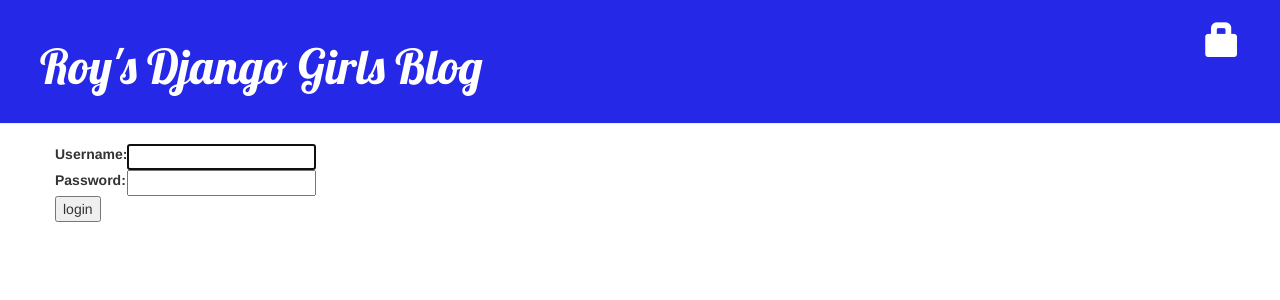
After one commit to RoyGithubAccount/my-first-blog, a Django app: page /accounts/login/ in a window 1280 px wide. The commit adds this page. Shown: the top 300 px of the page. Run offline with Django 3.2, Linux system fonts and the light colour scheme; some libraries are stand-ins or nearby versions.

Commit message:
Login added

```diff
--- a/blog/templates/blog/base.html
+++ b/blog/templates/blog/base.html
@@ -14,6 +14,8 @@
         {% if user.is_authenticated %}
             <a href="{% url 'post_new' %}" class="top-menu"><span class="glyphicon glyphicon-plus"></span></a>
             <a href="{% url 'post_draft_list' %}" class="top-menu"><span class="glyphicon glyphicon-edit"></span></a>
+        {% else %}
+            <a href="{% url 'login' %}" class="top-menu"><span class="glyphicon glyphicon-lock"></span></a>
         {% endif %}
         <h1><a href="/">Roy's Django Girls Blog</a></h1>
     </div>
--- /dev/null
+++ b/blog/templates/registration/login.html
@@ -0,0 +1,28 @@
+<!DOCTYPE html>
+<html lang="en">
+{% extends "blog/base.html" %}
+
+{% block content %}
+
+{% if form.errors %}
+<p>Your username and password didn't match. Please try again.</p>
+{% endif %}
+
+<form method="post" action="{% url 'login' %}">
+{% csrf_token %}
+<table>
+<tr>
+    <td>{{ form.username.label_tag }}</td>
+    <td>{{ form.username }}</td>
+</tr>
+<tr>
+    <td>{{ form.password.label_tag }}</td>
+    <td>{{ form.password }}</td>
+</tr>
+</table>
+
+<input type="submit" value="login" />
+<input type="hidden" name="next" value="{{ next }}" />
+</form>
+
+{% endblock %}
--- a/mysite/settings.py
+++ b/mysite/settings.py
@@ -120,3 +120,6 @@
 
 STATIC_URL = '/static/'
 STATIC_ROOT = os.path.join(BASE_DIR, "static")
+
+# directs successful login to highest level
+LOGIN_REDIRECT_URL = '/'
--- a/mysite/urls.py
+++ b/mysite/urls.py
@@ -13,6 +13,8 @@
     1. Import the include() function: from django.conf.urls import url, include
     2. Add a URL to urlpatterns:  url(r'^blog/', include('blog.urls'))
 """
+""" Commented out old version before security
+
 from django.conf.urls import include
 from django.conf.urls import url
 from django.contrib import admin
@@ -21,3 +23,16 @@
     url(r'^admin/', admin.site.urls),
     url(r'', include('blog.urls')),
 ]
+
+End of old version"""
+
+from django.conf.urls import include, url
+import django.contrib.auth.views
+
+from django.contrib import admin
+
+urlpatterns = [
+    url(r'^admin/', include(admin.site.urls)),
+    url(r'^accounts/login/$', django.contrib.auth.views.login, name='login'),
+    url(r'', include('blog.urls')),
+]
```
Also changed, not shown: blog/templates/blog/XXXbase.html (added, +29 -0 lines), blog/views.py (+9 -1 lines). Lines whose indentation alone changed are shown as unchanged.
